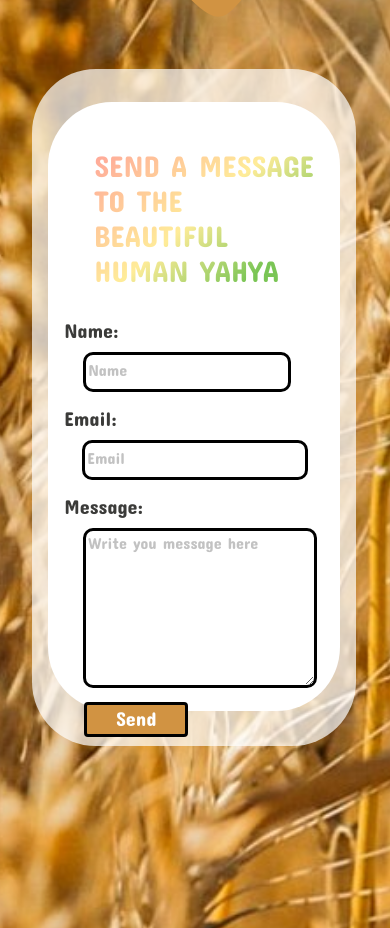
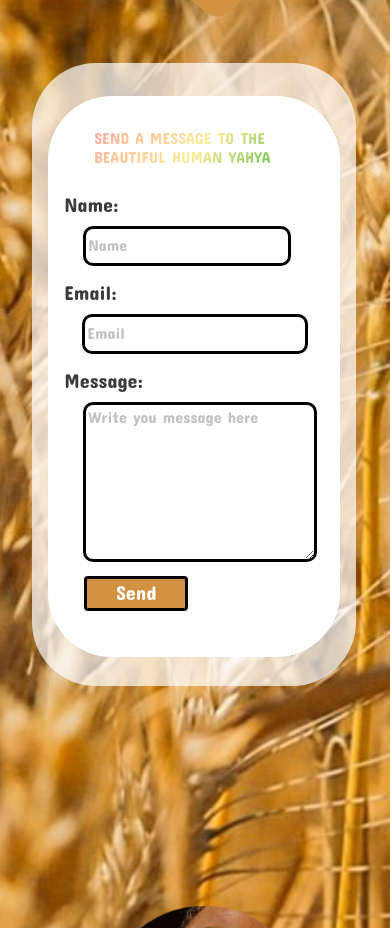
Before and after one commit to yahyajamaldine/portfolio1, a plain HTML site: page About.html in a window 390 px wide. Shown: the part 1480-2408 px from the top of the page. Drawn offline with Linux system fonts and the light colour scheme.

Commit message:
fixing the form desc

```diff
--- a/About.html
+++ b/About.html
@@ -414,8 +414,9 @@ width: 90%;
      width: 90%;
  }
  .form_desc{
-     font-size: 30px;
+     font-size: 16px;
      padding-left: 30px;
+     padding-bottom: 10px;
  }
  .Feedsvg_holder div{
       transform: none;
```
